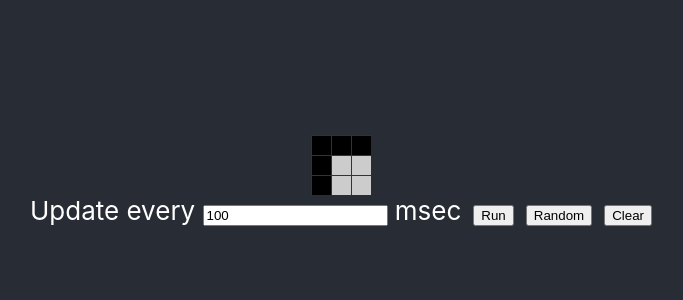
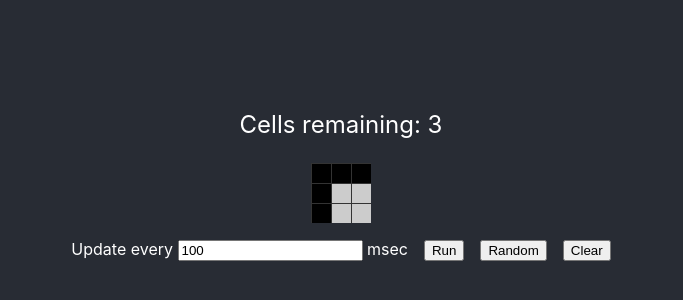
Before and after one commit to MihkelKuuskyll/gamejam, a React (Create React App) app: page / in a window 1280 px wide. Shown: the part 220-520 px from the top of the page, without its empty margins (299-982 px from the left). Built offline with nearby package versions, Linux system fonts and the light colour scheme.

Commit message:
click counter added css changes

```diff
--- a/src/App.css
+++ b/src/App.css
@@ -9,6 +9,5 @@
   flex-direction: column;
   align-items: center;
   justify-content: center;
-  font-size: calc(10px + 2vmin);
   color: white;
 }
--- a/src/components/game/game.css
+++ b/src/components/game/game.css
@@ -1,3 +1,6 @@
+.CellsRemaining p{
+    font-size:1.5rem;
+}
 .Board {
     position: relative;
     margin: 0 auto;
@@ -7,16 +10,21 @@
         linear-gradient(90deg, #333 1px, transparent 1px);
 }
 
+
 .Cell {
     background: #ccc;
     position: absolute;
 }
 
-.controls {
-    margin-top: 20px;
+.Controls {
+    margin-top: 1rem;
 }
 
 .button {
-    margin-left: 12px;
+    margin-left: 1rem;
     cursor: pointer;
 }
+.Message {
+    font-size:1rem;
+    margin-top: 0.8rem;
+}
--- a/src/components/game/game.tsx
+++ b/src/components/game/game.tsx
@@ -7,7 +7,7 @@ import { CellType, Cell, getRandomCellType } from '../../services/cell';
 import { getLevel } from '../../services/levels';
 
 export default function Game() {
-    const { height, width, cellSize, map } = getLevel(1);
+    const { height, width, cellSize, map, maxClicks } = getLevel(1);
     const rows = height / cellSize;
     const columns = width / cellSize;
     let boardRef: any;
@@ -16,6 +16,7 @@ export default function Game() {
     const [interval, setInterval] = useState(100);
     const [isRunning, setIsRunning] = useState(false);
     const [message, setMessage] = useState('');
+    const [cellsUsed, setCellsUsed] = useState(0);
     const [turnCounter, setTurnCounter] = useState(0);
 
     useEffect(() => {
@@ -27,7 +28,7 @@ export default function Game() {
             runIteration();
         }
     }, interval, [isRunning]);
-
+/* // Tühja laua genereerimine
     function createEmptyBoard() {
         const board: Board = [];
         for (let y = 0; y < rows; y += 1) {
@@ -39,7 +40,7 @@ export default function Game() {
         }
 
         return board;
-    }
+    } */
 
     function runIteration() {
         const newBoard = cloneDeep(board);
@@ -97,7 +98,8 @@ export default function Game() {
         for (let y = 0; y < rows; y += 1) {
             for (let x = 0; x < columns; x += 1) {
                 if (board[y][x] !== CellType.empty) {
-                    cells.push({ x, y, type: board[y][x]});
+                    const isOriginal = board[y][x] === map[y][x];
+                    cells.push({ x, y, type: board[y][x], isOriginal });
                 }
             }
         }
@@ -114,11 +116,30 @@ export default function Game() {
         const x = Math.floor(offsetX / cellSize);
         const y = Math.floor(offsetY / cellSize);
 
+
         if (x >= 0 && x <= columns && y >= 0 && y <= rows) {
+            const cell = cells.find(cell => cell.x === x && cell.y === y);
+            if (cell?.isOriginal) {
+                return;
+            }
+
             const newBoard = cloneDeep(board);
-            newBoard[y][x] = newBoard[y][x] === CellType.normal ? CellType.empty : getRandomCellType();
+            newBoard[y][x] = [CellType.normal, CellType.deadMatter].includes(newBoard[y][x]) ? CellType.empty : getRandomCellType();
+            const newCell = newBoard[y][x];
+
+            if(newCell === CellType.empty){
+                setCellsUsed(cellsUsed - 1);
+            }
+            else if(cellsUsed < maxClicks) {
+                setCellsUsed(cellsUsed + 1);
+            }
+            else {
+                return;
+            }
+
             setBoard(newBoard);
-        }
+        };
+
     }
 
     function getElementOffset() {
@@ -147,7 +168,9 @@ export default function Game() {
 
     function handleClear() {
         setMessage("");
-        setBoard(createEmptyBoard());
+        setBoard(map);
+        setTurnCounter(0);
+        setCellsUsed(0);
     }
 
     function handleRandom() {
@@ -159,12 +182,15 @@ export default function Game() {
             }
         }
         setBoard(newBoard);
+        setCellsUsed(0);
     }
 
     return (
         <div>
-            <div
-                className="Board"
+            <div className="CellsRemaining">
+                <p>Cells remaining: {maxClicks-cellsUsed}</p>
+            </div>
+            <div className="Board"
                 style={{ width, height, backgroundSize: `${cellSize}px ${cellSize}px` }}
                 onClick={onUserClick}
                 ref={(n) => {
@@ -175,6 +201,7 @@ export default function Game() {
                     <BoardCell cell={cell} size={cellSize} key={`${cell.x}-${cell.y}`}/>
                 ))}
             </div>
+
             <div className="Controls">
             Update every <input value={interval} onChange={onIntervalChanged} /> msec
                     {isRunning ?
--- a/src/services/cell.ts
+++ b/src/services/cell.ts
@@ -2,6 +2,7 @@ export type Cell = {
     x: number;
     y: number;
     type: CellType;
+    isOriginal: boolean;
 }
 
 export enum CellType {
--- a/src/services/levels.ts
+++ b/src/services/levels.ts
@@ -5,7 +5,7 @@ const level1 = {
     cellSize: 20,
     height: 60,
     width: 60,
-    maxClicks: 2,
+    maxClicks: 3,
     map: [[CellType.empty,CellType.empty,CellType.empty],
 [CellType.empty, CellType.normal, CellType.normal],
 [CellType.empty, CellType.normal, CellType.normal]],
```
